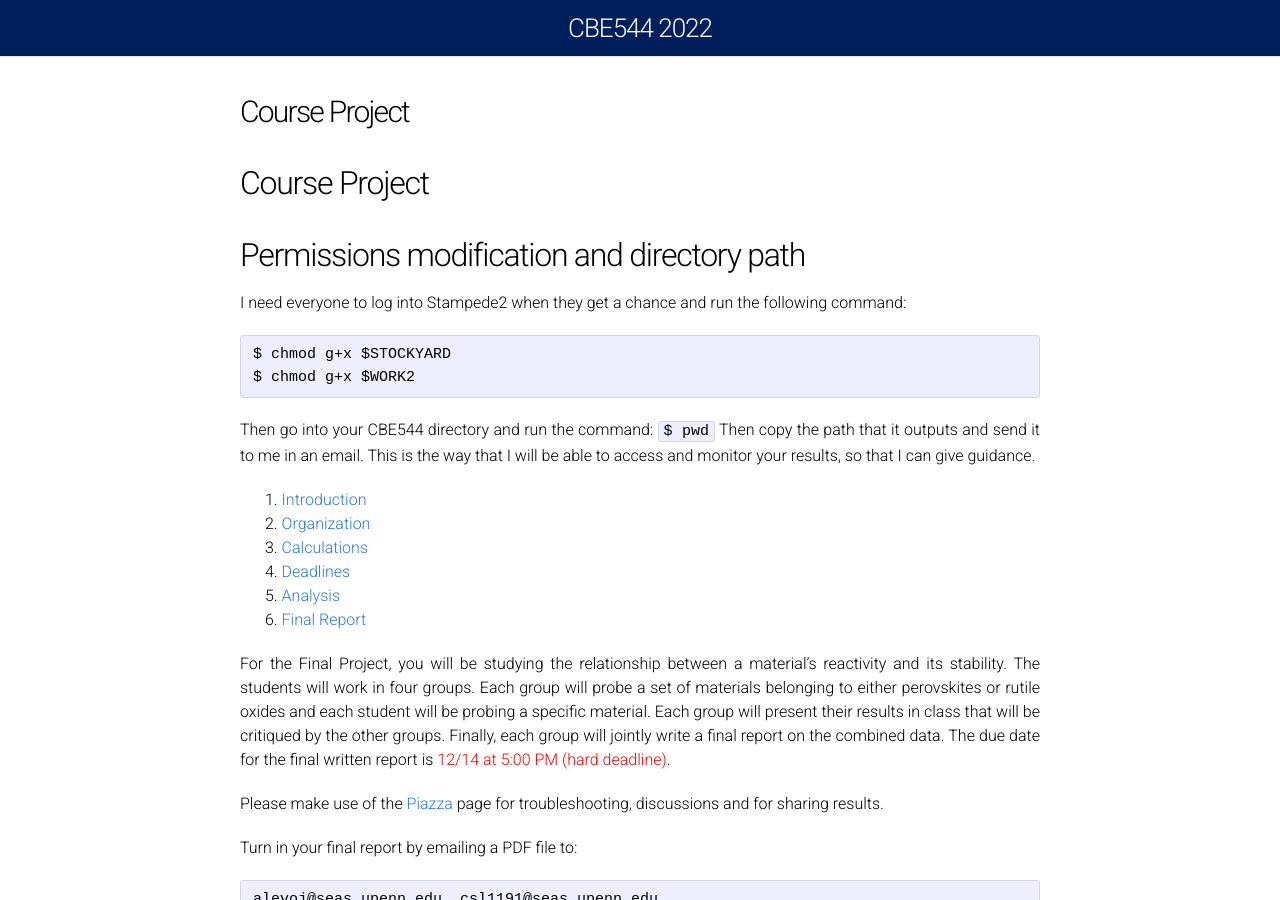
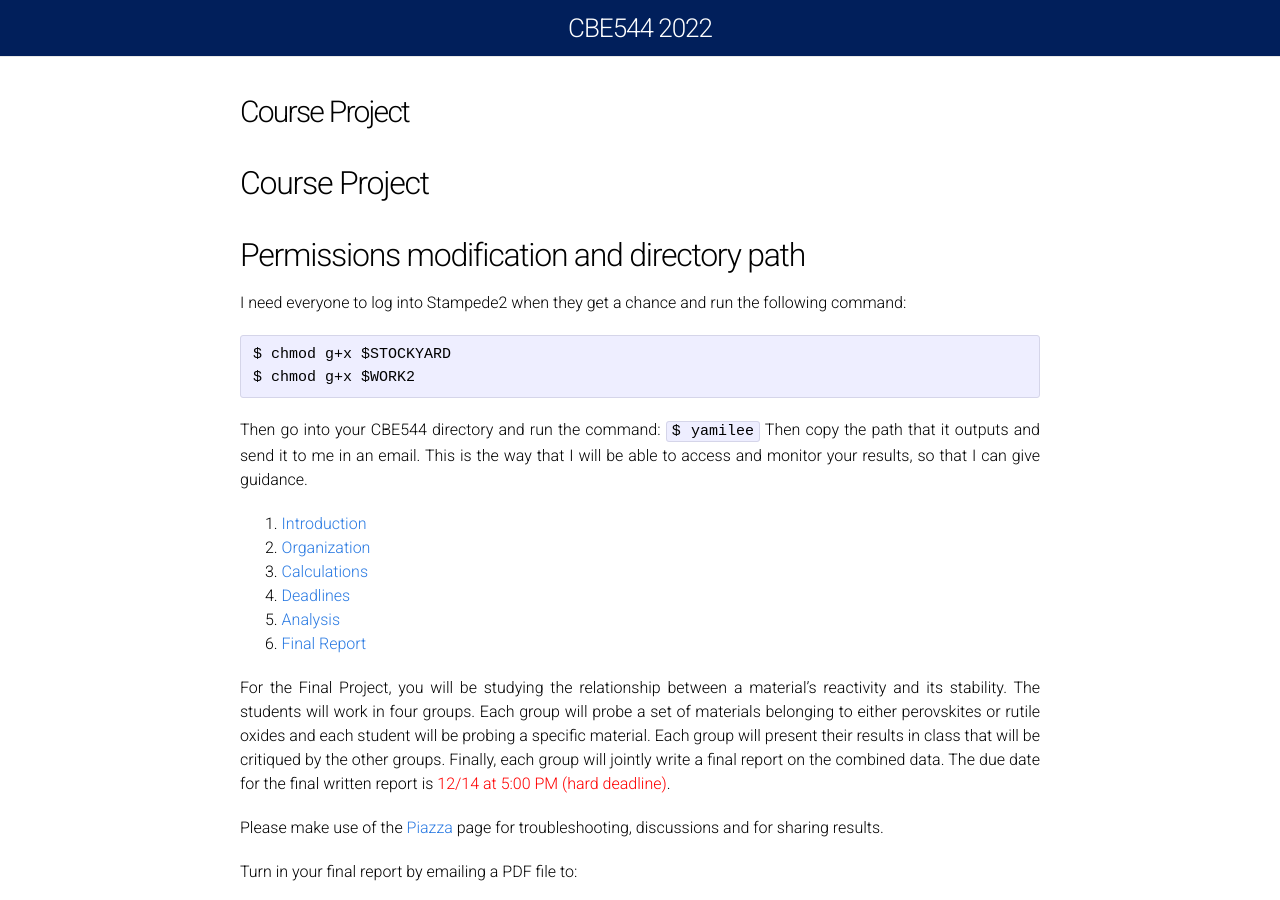
Before and after one commit to UPennCBE544/2023.github.io, a Jekyll site: the page built from ProjectDescription.md, in a window 1280 px wide and 900 px high. Built offline with Jekyll 4.4.1, drawn with Linux system fonts in a browser that asks for light colours; our own code applies the rules of GitHub Pages for plain Markdown files.

Commit message:
Update ProjectDescription.md

````diff
--- a/ProjectDescription.md
+++ b/ProjectDescription.md
@@ -12,7 +12,7 @@ $ chmod g+x $STOCKYARD
 $ chmod g+x $WORK2
 ```
 Then go into your CBE544 directory and run the command:
-```$ pwd```
+```$ yamilee```
 Then copy the path that it outputs and send it to me in an email. This is the way that I will be able to access and monitor your results, so that I can give guidance.
 
 
````
